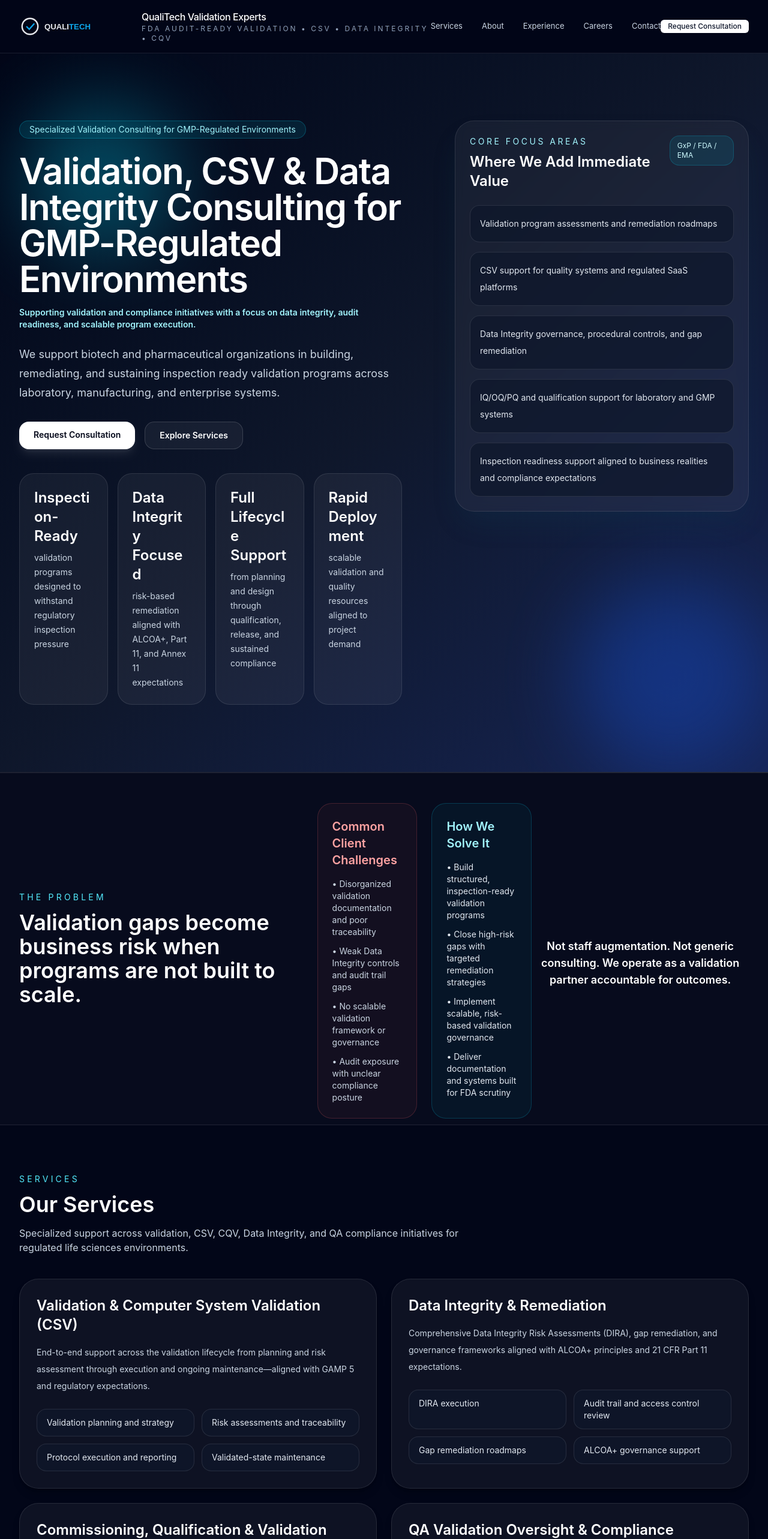
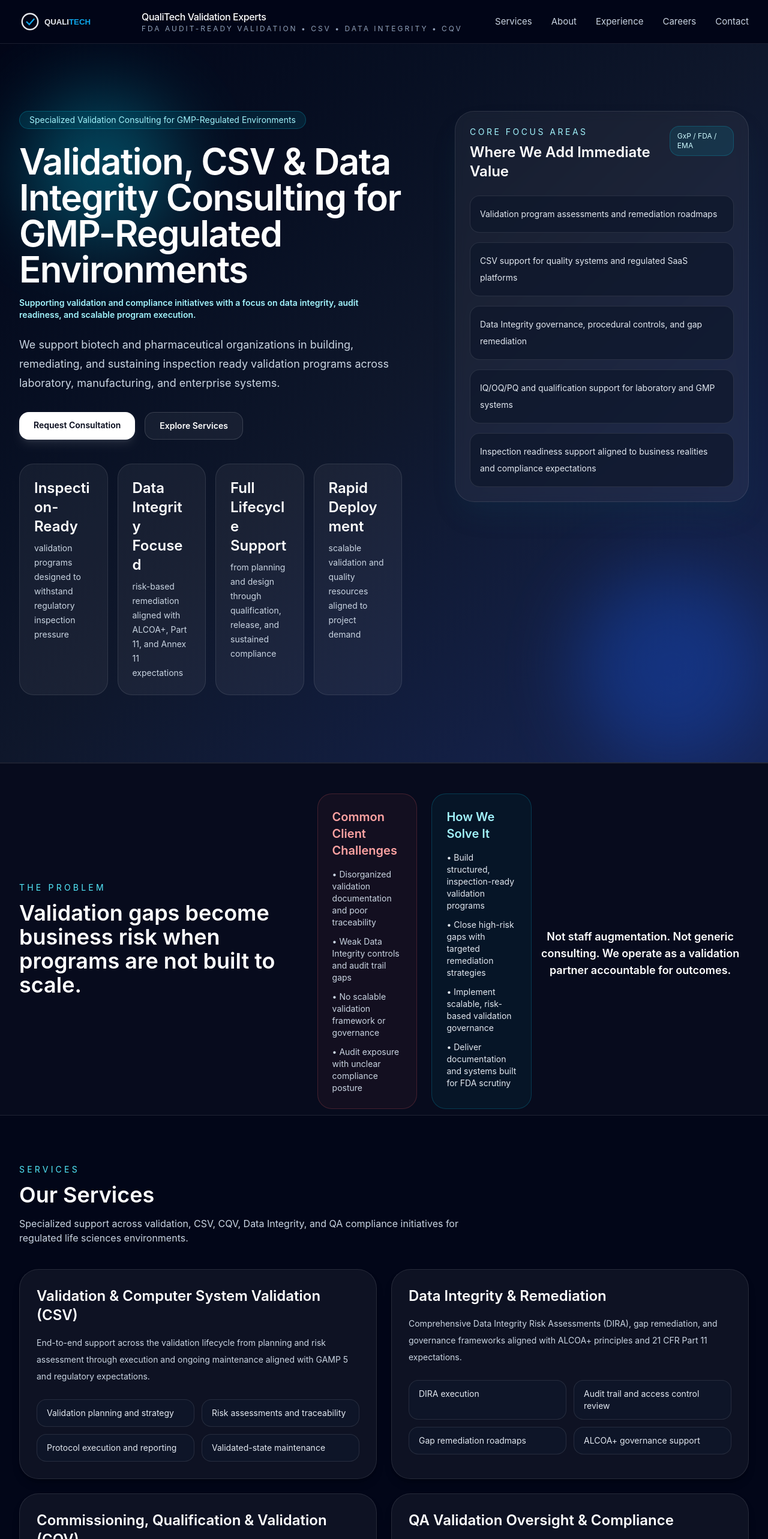
Before and after one commit to joelwayne03/qualitech-site, a React (Vite) app: page / in a window 1280 px wide. Shown: the top 2566 px of the page at 60% size. Built offline with nearby package versions, Linux system fonts and the light colour scheme.

Commit message:
Update App.jsx

```diff
--- a/src/App.jsx
+++ b/src/App.jsx
@@ -8,7 +8,7 @@
     {
       title: "Validation & Computer System Validation (CSV)",
       description:
-        "End-to-end support across the validation lifecycle from planning and risk assessment through execution and ongoing maintenance—aligned with GAMP 5 and regulatory expectations.",
+        "End-to-end support across the validation lifecycle from planning and risk assessment through execution and ongoing maintenance aligned with GAMP 5 and regulatory expectations.",
       bullets: [
         "Validation planning and strategy",
         "Risk assessments and traceability",
@@ -116,7 +116,7 @@
             </div>
           </div>
 
-          <nav className="hidden gap-8 text-[13px] text-slate-300 md:flex">
+          <nav className="hidden gap-8 text-[15px] text-slate-300 md:flex">
             <a href="#services" className="transition hover:text-white">
               Services
             </a>
@@ -134,12 +134,7 @@
             </a>
           </nav>
 
- <a
-  href="#contact"
-  className="inline-flex items-center whitespace-nowrap rounded-md bg-white px-3 py-0.5 text-[12px] font-medium text-slate-900 hover:bg-gray-100 transition"
->
-  Request Consultation
-</a>
+
         </div>
       </header>
 
```
